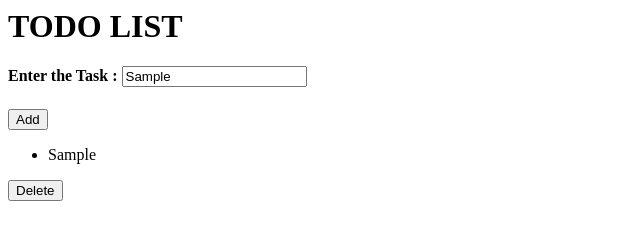
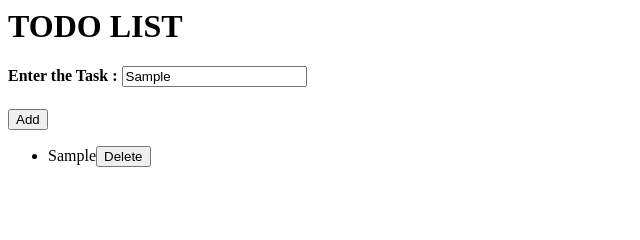
Before and after one commit to DineshSDSD/To-Do-List, a plain HTML site: page Index.html in a window 1280 px wide. Both pictures are taken after typing "Sample" into the empty fields and a click on the button "Add". Shown: the whole page, without its empty margins (0-640 px from the left). Drawn offline with Linux system fonts and the light colour scheme.

Commit message:
Delete Task completed

```diff
--- a/Index.html
+++ b/Index.html
@@ -2,30 +2,35 @@
     <head>
         <title>TODO LIST</title>
         <script>
-            var task="";
-            var index=0;
-            var index1=0;
-            // function Add(){
-            //     index+=1;
-            //     index1+=1;
-            //     task+="<li id="+index+">";
-            //     task+="<input type="+"radio"+" id="+index1+">";
-            //     task+=document.getElementById("tasks").value;
-            //     task+="</li>";
-            //     document.getElementById("list").innerHTML=task;
-            // }
-            function Delete(){
-                var i = document.getElementById()
-            }
+            var index=1;
             function Add(){
                 var list=document.createElement("li");
+                list.setAttribute("id","item");
                 var text=document.createTextNode(document.getElementById("tasks").value);
-                list.appendChild(text);
                 if(document.getElementById("tasks").value === ""){
                     alert("Please enter any Task!!!");
                 }
                 else{
+                    var radio=document.createElement("input");
+                    list.appendChild(text);
+                    var close=document.createElement("input");
+                    close.setAttribute("type","button");
+                    close.setAttribute("value","Delete");
+                    close.setAttribute("id","id"+index);
+                    close.setAttribute("onclick","Delete(id"+index+")");
+                    close.className="delete";
+                    list.appendChild(close);
                     document.getElementById("ulist").appendChild(list);
+                    index+=1;
+                }
+            }
+            function Delete(x){
+                var a=document.getElementsByClassName("delete");
+                for(i=0;i<a.length;i++){
+                    if(a[i].id===x.id){
+                        var a=a[i].parentElement;
+                        a.style.display="none";
+                    }
                 }
             }
         </script>
@@ -36,6 +41,5 @@
         <button onclick="Add()">Add</button>
         <ul id="ulist">
         </ul>
-        <button onclick="Delete()">Delete</button>
     </body>
 </html>
```
